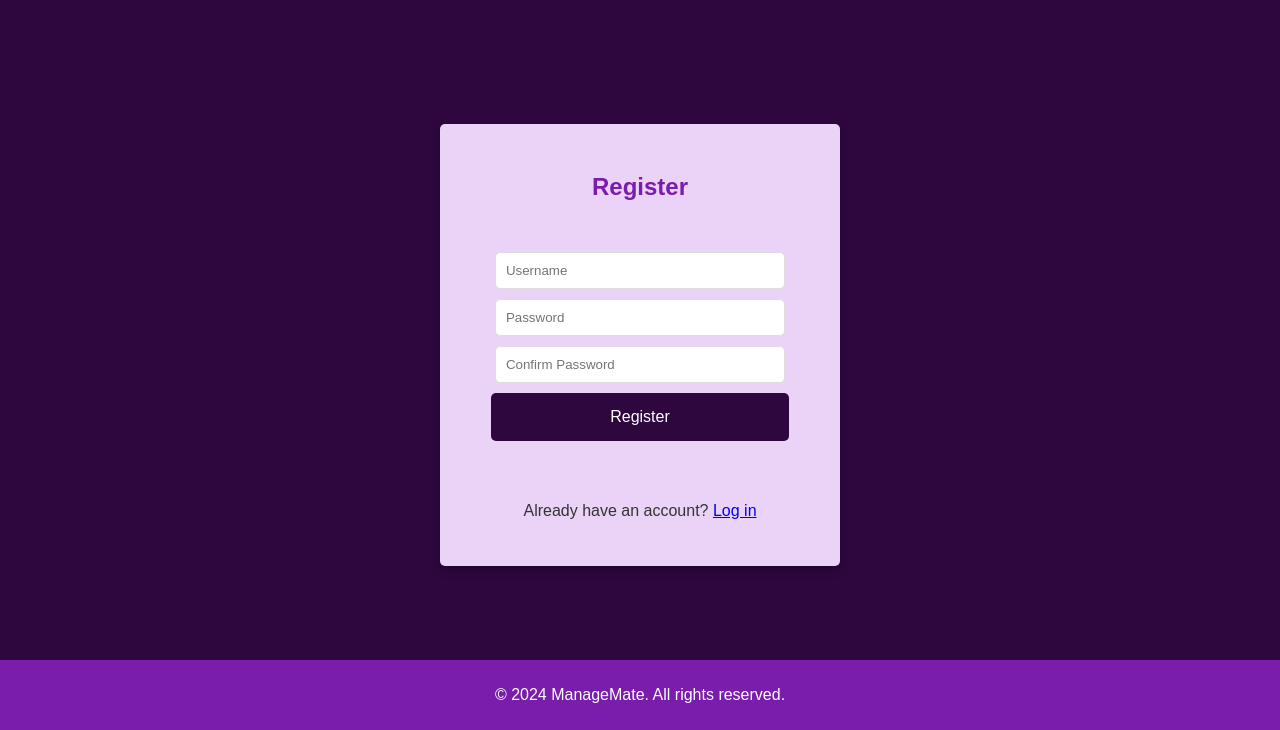
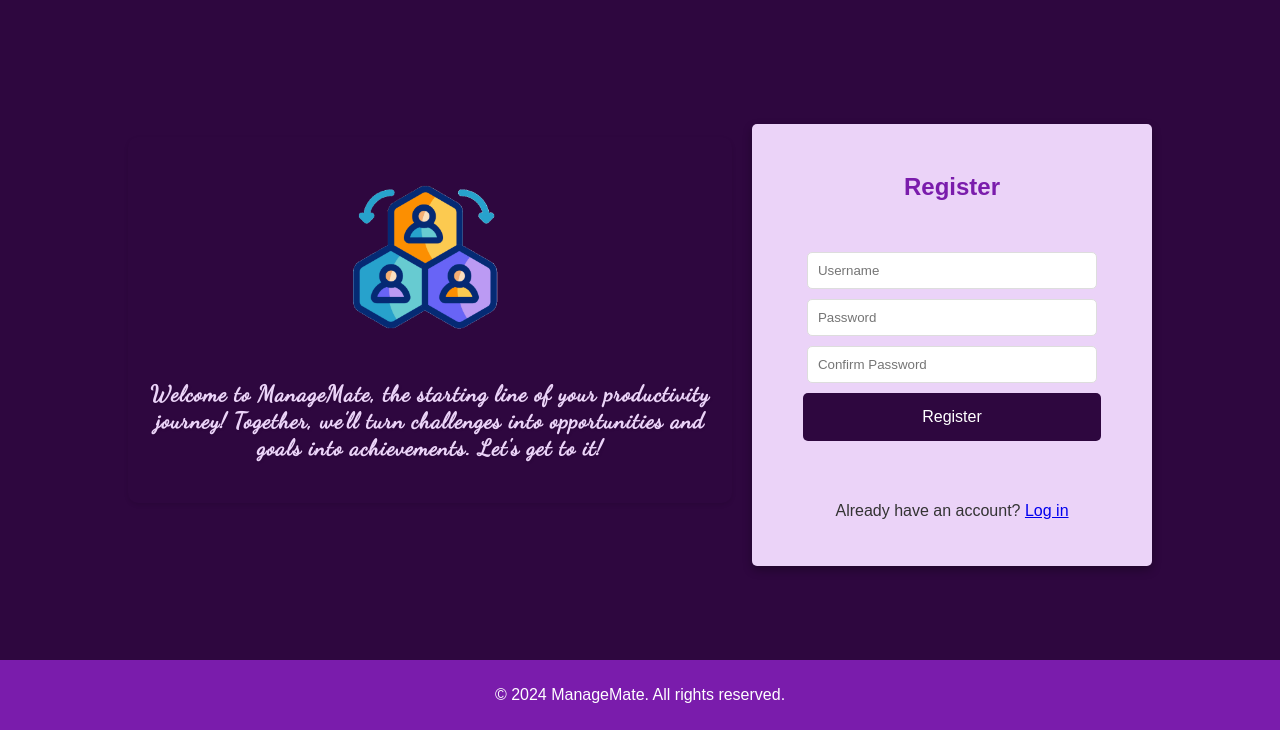
Before and after one commit to hersheydoria/task-management, a PHP site: page /register.php in a window 1280 px wide. Shown: the part 70-800 px from the top of the page. Run offline with PHP 8.4, Linux system fonts and the light colour scheme; some libraries are stand-ins or nearby versions.

Commit message:
fix: add design for registration page

```diff
--- a/index.php
+++ b/index.php
@@ -46,7 +46,6 @@
         </div>
     </div>
 </div>
-
 <link href="https://fonts.googleapis.com/css2?family=Dancing+Script&display=swap" rel="stylesheet">
 
 <?php include 'includes/footer.php'; ?>
--- a/register.php
+++ b/register.php
@@ -32,6 +32,13 @@
 
 <?php include 'includes/header.php'; ?>
 <div class="main-content">
+    <div class="content-wrapper">
+        <div class="welcome-message">
+                <img src="huhuhu.gif" alt="Business GIF" class="welcome-image">
+                <h3>Welcome to ManageMate, the starting line of your productivity journey!
+                Together, we’ll turn challenges into opportunities and goals into achievements.
+                Let's get to it!</h3>
+            </div>
         <div class="form-container">
             <h2>Register</h2>
             <?php if (isset($error)) echo "<p class='error'>$error</p>"; ?>
@@ -45,4 +52,6 @@
             <p>Already have an account? <a href="index.php">Log in</a></p>
         </div>
     </div>
+</div>
+<link href="https://fonts.googleapis.com/css2?family=Dancing+Script&display=swap" rel="stylesheet">
 <?php include 'includes/footer.php'; ?>
```
Lines whose indentation alone changed are shown as unchanged.
